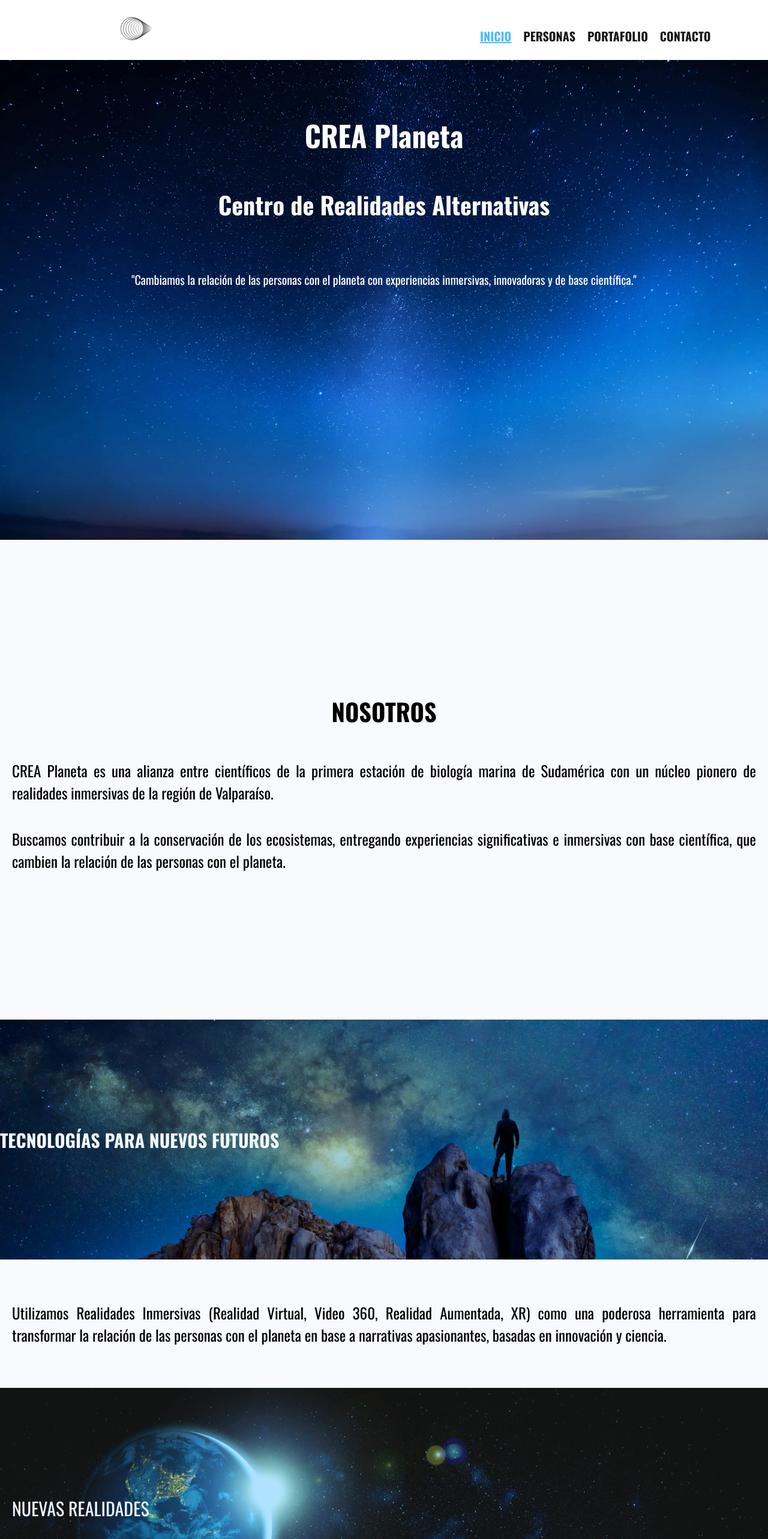
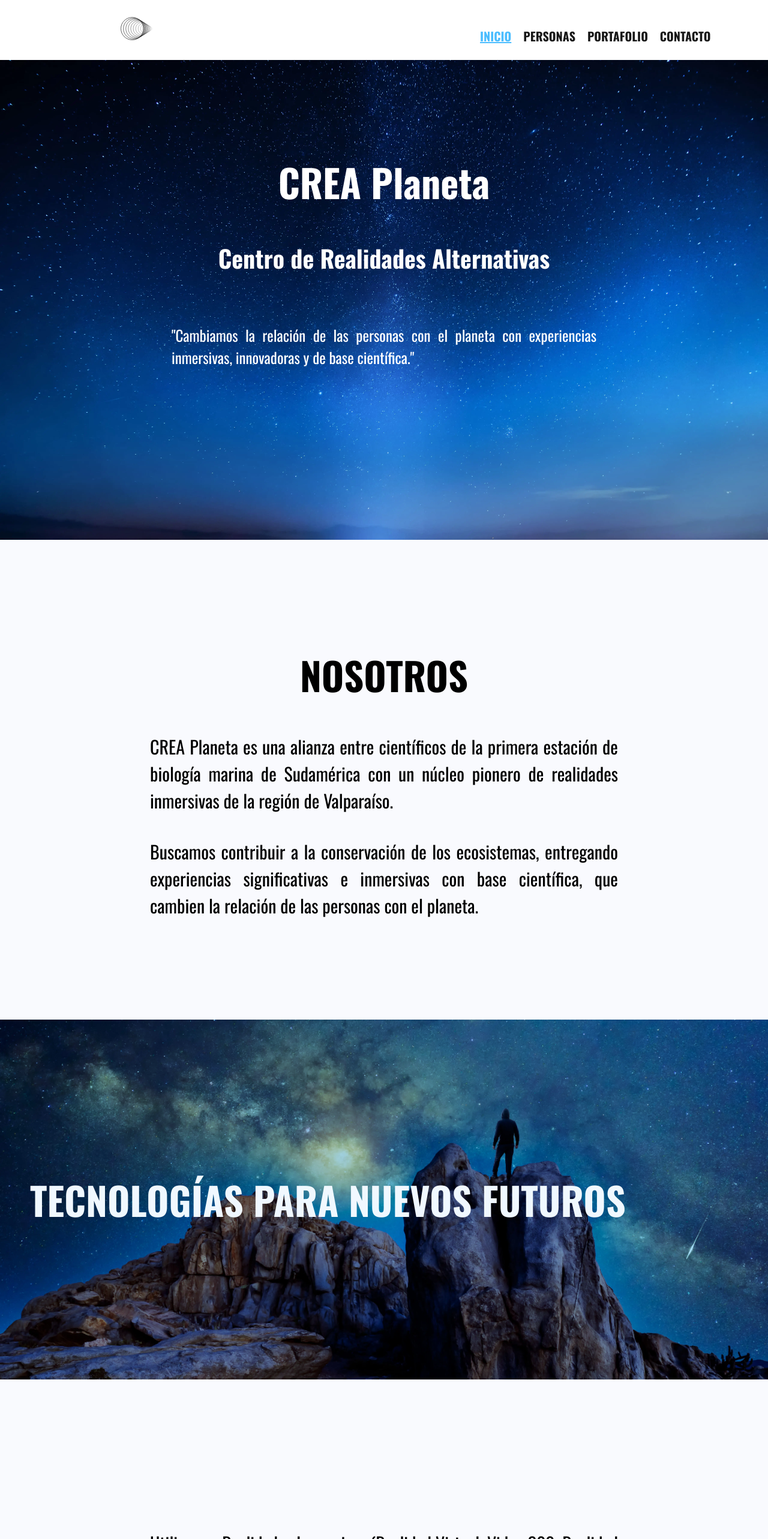
Before and after one commit to cassnova/crea-planeta, a React (Create React App) app: page / in a window 1280 px wide. Shown: the top 2566 px of the page at 60% size. Built offline with nearby package versions, Linux system fonts and the light colour scheme.

Commit message:
added pc and tablet  media queries to inicio page

```diff
--- a/src/pages/Inicio/Inicio.css
+++ b/src/pages/Inicio/Inicio.css
@@ -98,3 +98,65 @@
   text-align: center;
   padding: 20px;
 }
+
+/*     TABLET MEDIA QUERIES          */
+
+@media (min-width: 768px) {
+  .header-container {
+    display: flex;
+    justify-content: center;
+  }
+  .header-container__titles {
+    width: 60%;
+    margin-top: 100px;
+  }
+  .header-container__titles h1 {
+    font-size: 4rem;
+  }
+  .header-container__titles p {
+    font-size: 25px;
+  }
+  .section-container h3 {
+    padding-left: 50px;
+  }
+}
+
+/*         PC MEDIA QUERIES                    */
+
+@media (min-width: 1280px) {
+  .main-container h3 {
+    font-size: 4rem;
+    text-align: center;
+    padding: 30px 0px;
+  }
+
+  .main-container p {
+    font-size: 30px;
+    padding: 20px 250px;
+  }
+
+  .section-container {
+    height: 600px;
+  }
+
+  .section-container h3 {
+    font-size: 4rem;
+  }
+
+  .section-container__p {
+    margin: 50px 0px;
+  }
+  .section-container__p p {
+    font-size: 30px;
+    padding: 200px 250px;
+  }
+
+  .container-nuevas-realidades {
+    height: 600px;
+  }
+
+  .container-nuevas-realidades p {
+    font-size: 4rem;
+    padding-left: 50px;
+  }
+}
```
